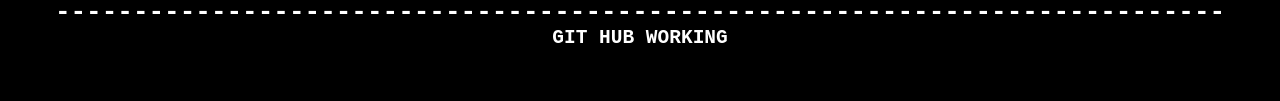
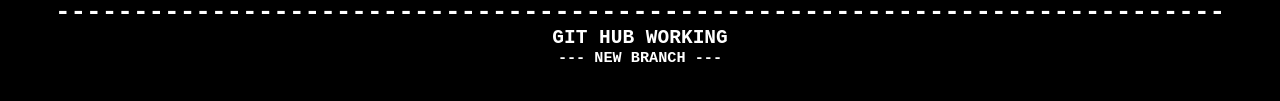
Before and after one commit to VasylenkoOrest/github, a plain HTML site: page index.html in a window 1280 px wide. Shown: the part 333-434 px from the top of the page. Drawn offline with Linux system fonts and the light colour scheme.

Commit message:
'branch1'

```diff
--- a/index.html
+++ b/index.html
@@ -10,6 +10,8 @@
 			<h1>GIT <span style="background: yellow; color: black"> HUB</span> TESTING... </h1>
 				<h1>---------------------------------------------------------------------------</h1>
 			<h2>GIT HUB WORKING</h2>
+
+			<h3> --- NEW BRANCH --- </h3>
 	</div>
 </body>
 </html>
```
